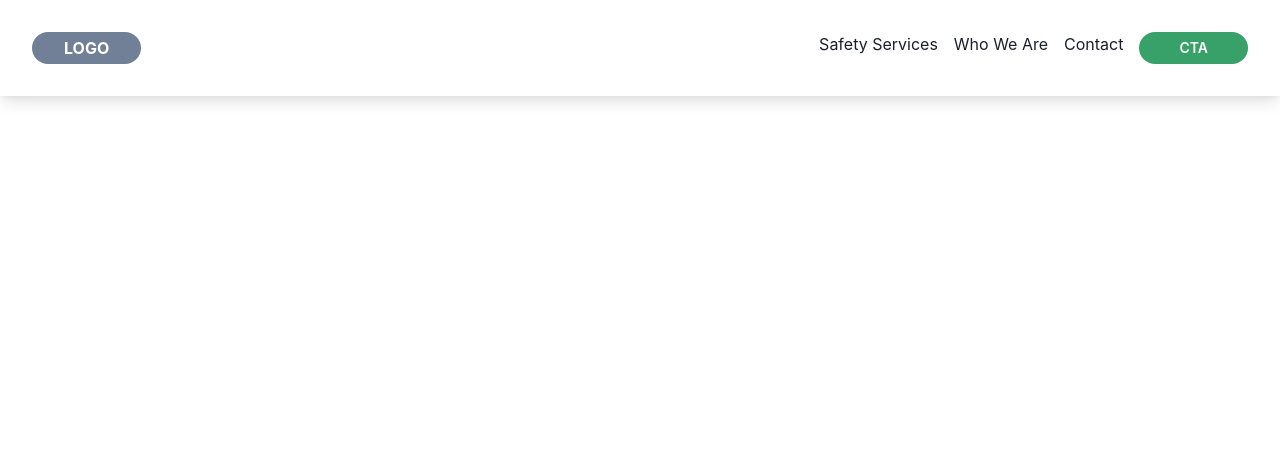
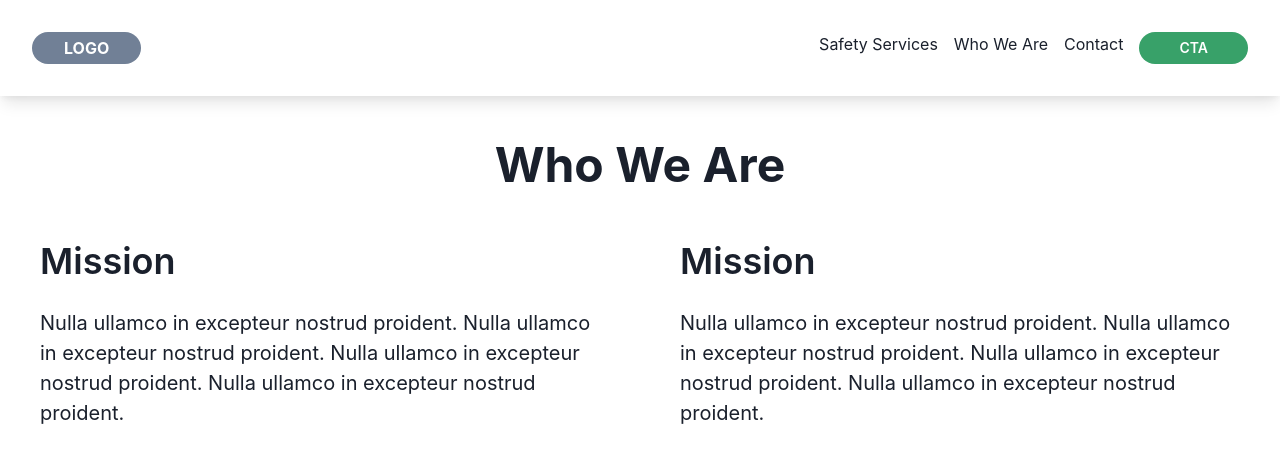
Before and after one commit to acostahf/TXO, a Next.js app: page /about in a window 1280 px wide. Shown: the top 462 px of the page. Built offline with nearby package versions, Linux system fonts and the light colour scheme.

Commit message:
setup layout component and created the rest of the pages we will need

```diff
--- /dev/null
+++ b/components/AboutHero.js
@@ -0,0 +1,43 @@
+import { Box, SimpleGrid, Flex, Text, Heading } from "@chakra-ui/react";
+
+const AboutHero = (props) => {
+  return (
+    <Box>
+      <Flex paddingTop="10" justify="center">
+        <Heading className="element" fontSize="5xl" fontWeight="bold" as="h1">
+          Who We Are
+        </Heading>
+      </Flex>
+      <SimpleGrid className="element" columns={2}>
+        <Flex justify="center" align="center" flexDirection="column" p="10">
+          <Box>
+            <Text fontWeight="semibold" fontSize="4xl" paddingBottom="5">
+              Mission
+            </Text>
+            <Text fontSize="xl">
+              {" "}
+              Nulla ullamco in excepteur nostrud proident. Nulla ullamco in
+              excepteur nostrud proident. Nulla ullamco in excepteur nostrud
+              proident. Nulla ullamco in excepteur nostrud proident.
+            </Text>
+          </Box>
+        </Flex>
+        <Flex justify="center" align="center" flexDirection="column" p="10">
+          <Box>
+            <Text fontWeight="semibold" fontSize="4xl" paddingBottom="5">
+              Mission
+            </Text>
+            <Text fontSize="xl">
+              {" "}
+              Nulla ullamco in excepteur nostrud proident. Nulla ullamco in
+              excepteur nostrud proident. Nulla ullamco in excepteur nostrud
+              proident. Nulla ullamco in excepteur nostrud proident.
+            </Text>
+          </Box>
+        </Flex>
+      </SimpleGrid>
+    </Box>
+  );
+};
+
+export default AboutHero;
--- a/pages/about.js
+++ b/pages/about.js
@@ -1,7 +1,17 @@
-import React from "react";
+import React, { useEffect } from "react";
+import gsap from "gsap";
+import AboutHero from "../components/AboutHero";
 
 const about = () => {
-  return <div></div>;
+  useEffect(() => {
+    var tl = gsap.timeline();
+    tl.from(".element", { duration: 2, y: 100, opacity: 0, stagger: 0.5 });
+  });
+  return (
+    <div>
+      <AboutHero />
+    </div>
+  );
 };
 
 export default about;
```
Also changed, not shown: components/Hero.js (+0 -7 lines), components/ServicesHero.js (+1 -35 lines), pages/contact.js (+16 -2 lines), pages/index.js (+6 -1 lines), pages/services.js (+7 -4 lines).
